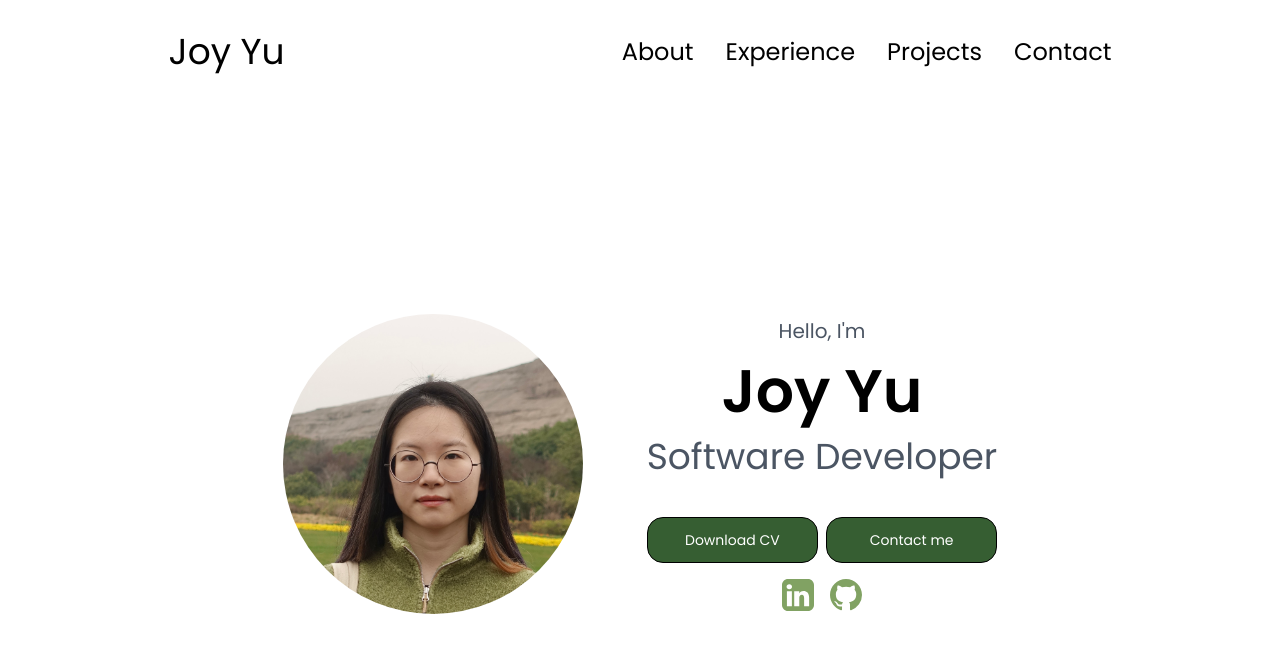
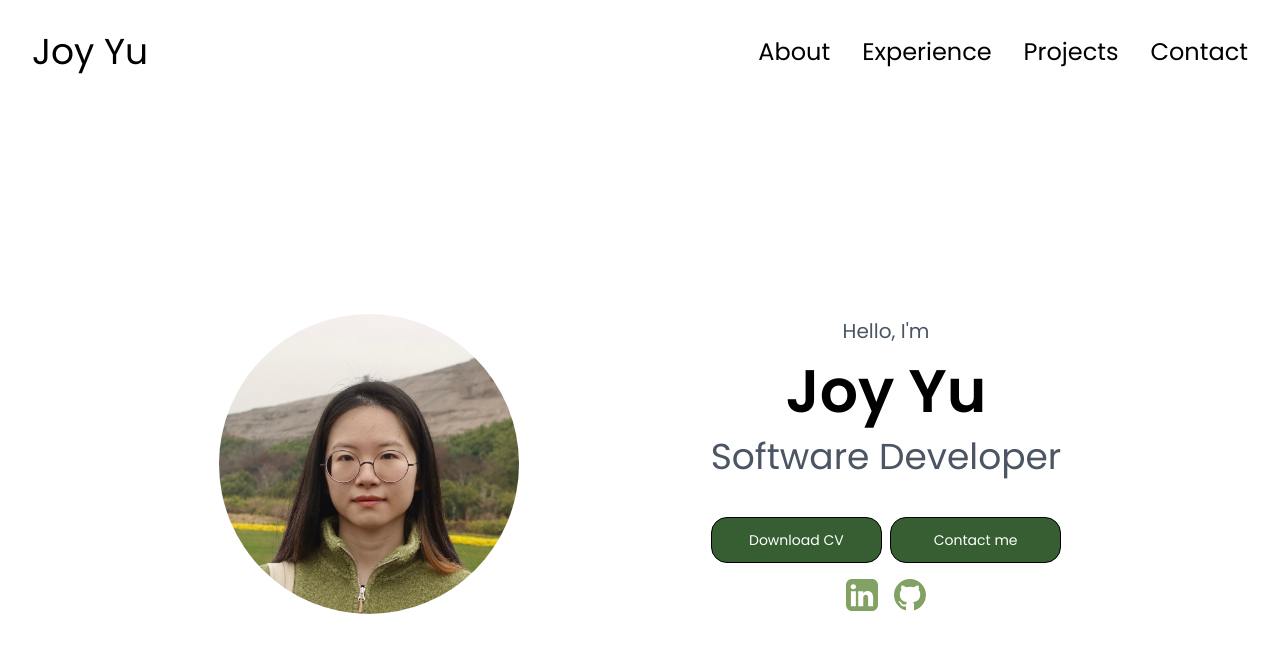
Before and after one commit to circle117/circle117.github.io, a React (Vite) app: page / in a window 1280 px wide. Shown: the top 652 px of the page. Built offline with nearby package versions, Linux system fonts and the light colour scheme.

Commit message:
adjust the profile page and the navigator

```diff
--- a/src/components/Navigator.jsx
+++ b/src/components/Navigator.jsx
@@ -13,7 +13,10 @@ export default function Navigator() {
   return (
     <div className="h-[10vh]">
       {width >= 1000 ? (
-        <nav id="desktop-nav">
+        <nav
+          id="desktop-nav"
+          className="items-center my-8 flex justify-between px-8"
+        >
           <p className="text-4xl">Joy Yu</p>
           <div>
             <ul className="flex gap-8 text-2xl">
@@ -33,7 +36,10 @@ export default function Navigator() {
           </div>
         </nav>
       ) : (
-        <nav id="mobile-nav">
+        <nav
+          id="mobile-nav"
+          className="items-center my-8 flex justify-between px-8"
+        >
           <p className="text-2xl">Joy Yu</p>
           <div className="relative inline-block">
             <Hamburger toggled={isOpen} onToggle={toggleMenu} />
--- a/src/index.css
+++ b/src/index.css
@@ -21,11 +21,7 @@ button {
 }
 
 a:hover {
-  @apply underline text-gray-400 underline-offset-4;
-}
-
-nav {
-  @apply flex justify-around items-center my-8;
+  @apply underline text-secondary underline-offset-4;
 }
 
 button {
--- a/src/pages/ProfilePage.jsx
+++ b/src/pages/ProfilePage.jsx
@@ -5,8 +5,11 @@ import GithubIcon from "../components/GithubIcon";
 
 export default function ProfilePage() {
   return (
-    <div id="profile" className=" flex gap-16 h-[88vh] justify-center">
-      <div className="rounded-full overflow-hidden lg:w-[300px] md:w-[200px] place-self-center">
+    <div
+      id="profile"
+      className=" flex xl:gap-48 lg:gap-32 gap-16 h-[88vh] justify-center"
+    >
+      <div className="rounded-full overflow-hidden lg:w-[300px] w-[200px] place-self-center">
         <img src={profilePic} alt="Joy Yu profile picture"></img>
       </div>
       <div className="self-center justify-center text-center">
--- a/tailwind.config.js
+++ b/tailwind.config.js
@@ -6,6 +6,8 @@ export default {
       colors: {
         primary: "#365E32",
         secondary: "#81A263",
+        tertiary: "#E7D37F",
+        quaternary: "#FD9B63",
       },
     },
   },
```
